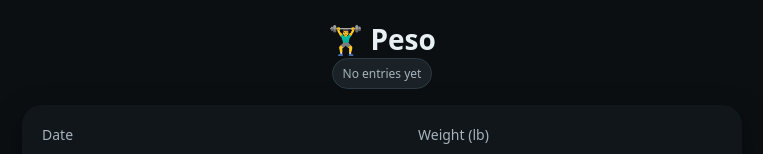
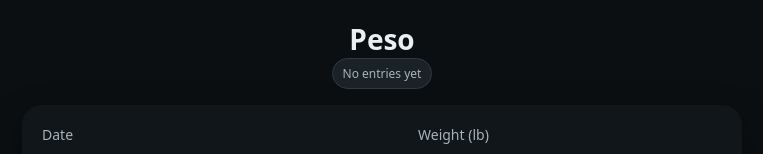
Before and after one commit to jerod-pfeffer/Peso, a plain HTML site: page index.html in a window 1280 px wide. Shown: the top 154 px of the page, without its empty margins (258-1021 px from the left). Drawn offline with Linux system fonts and the light colour scheme.

Commit message:
Update index.html

```diff
--- a/index.html
+++ b/index.html
@@ -67,7 +67,7 @@
 <body>
   <div class="wrap">
     <header>
-      <h1>🏋️‍♂️ Peso</h1>
+      <h1>Peso</h1>
       <div class="chip" id="stats"></div>
     </header>
 
```
